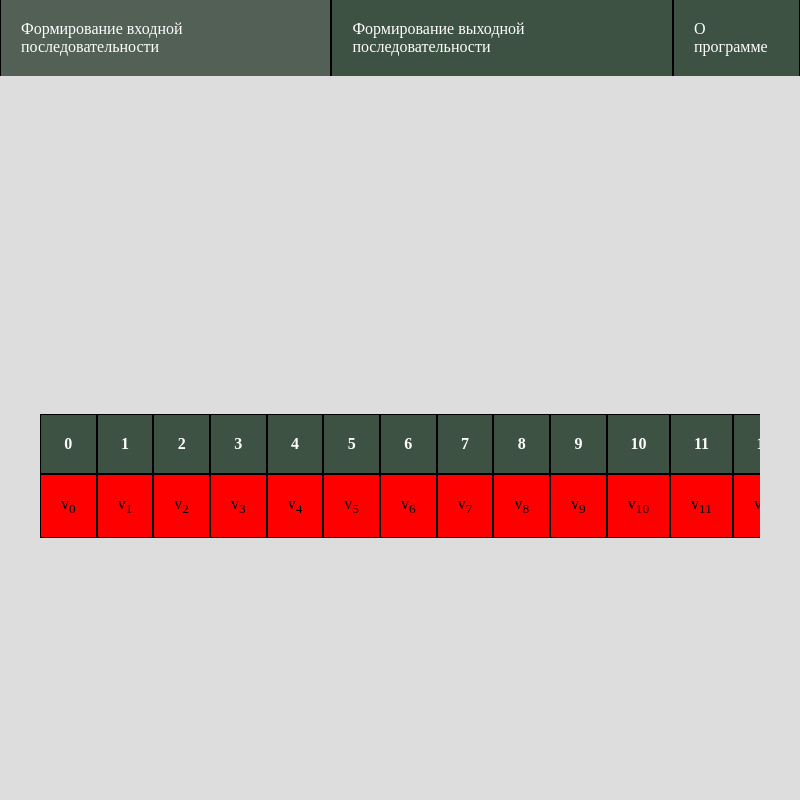
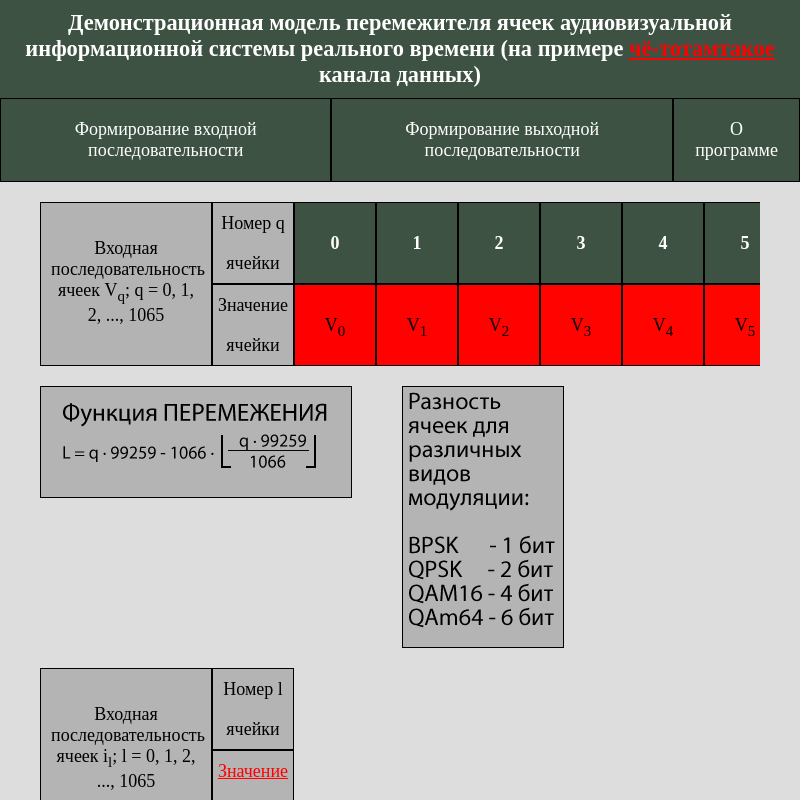
Before and after one commit to geooooo/4evgen-app, an Electron app: page index.html in a window 800 px wide. Both pictures are taken after a click on the item "Формирование входной последовательности". Drawn offline with Linux system fonts and the light colour scheme.

Commit message:
draft realese

```diff
--- a/index.css
+++ b/index.css
@@ -15,6 +15,25 @@ body {
 }
 
 
+body {
+    font-size: 18px;
+}
+
+
+u {
+    color: red;
+}
+
+
+.header {
+    padding: 10px;
+    text-align: center;
+    font-size: 1.4rem;
+    color: white;
+    background-color: #3d5242;
+}
+
+
 .menu {
     display: flex;
     justify-content: center;
@@ -23,11 +42,12 @@ body {
 
 
 .menu__button {
-    border-right: 1px solid black;
-    border-left: 1px solid black;
+    border: 1px solid black;
+    /* border-right: 3px solid black; */
     padding: 20px;
     color: white;
     cursor: pointer;
+    text-align: center;
 }
 
 
@@ -107,9 +127,33 @@ body {
 
 .main {
     display: flex;
-    justify-content: center;
+    flex-direction: column;
     align-items: center;
-    height: 100%;
+}
+
+
+.main > * {
+    margin-top: 20px;
+}
+
+
+.info {
+    display: flex;
+    width: 90%;
+    justify-content: flex-start;
+}
+
+
+.info > img {
+    border: 1px solid black;
+    margin-right: 50px;
+    padding: 5px;
+    background-color: #00000030;
+}
+
+
+.info > img:last-child {
+    margin-right: 0;
 }
 
 
@@ -120,10 +164,33 @@ body {
 }
 
 
+.seq__header {
+    border: 1px solid black;
+    padding: 10px;
+    width: 150px;
+    padding-top: 35px;
+    text-align: center;
+    background-color: #00000030;
+}
+
+
+.seq__number-header,
+.seq__value-header {
+    border: 1px solid black;
+    height: 80px;
+    width: 80px;
+    line-height: 40px;
+    text-align: center;
+    background-color: #00000030;
+}
+
+
 .seq__number,
 .seq__value {
     border: 1px solid black;
-    padding: 20px;
+    height: 80px;
+    width: 80px;
+    line-height: 80px;
     text-align: center;
 }
 
@@ -133,38 +200,3 @@ body {
     color: white;
     background-color: #3d5242;
 }
-
-
-.seq__value_red {
-    background-color: red;
-}
-
-
-.seq__value_orange {
-    background-color: orange;
-}
-
-
-.seq__value_yellow {
-    background-color: yellow;
-}
-
-
-.seq__value_green {
-    background-color: green;
-}
-
-
-.seq__value_lightblue {
-    background-color: lightblue;
-}
-
-
-.seq__value_blue {
-    background-color: blue;
-}
-
-
-.seq__value_purple {
-    background-color: purple;
-}
--- a/index.html
+++ b/index.html
@@ -1,5 +1,5 @@
 <!doctype html>
-<html>
+<html lang="ru">
 
 
     <head>
@@ -13,6 +13,13 @@
 
 
     <body>
+
+        <h1 class="header">
+            <!-- TODO: шо тут написано на фото ??? -->
+            Демонстрационная модель перемежителя ячеек
+            аудиовизуальной информационной системы реального времени
+            (на примере <u>чё-тотамтакое</u> канала данных)
+        </h1>
 
         <ul class="menu">
             <li class="menu__button" id="createSrcSeq">
@@ -41,7 +48,43 @@
         </div>
 
         <div class="main">
-            <div class="seq" id="seq"></div>
+
+            <div class="seq" id="seqSrc">
+                <div class="seq__header">
+                    Входная последовательность ячеек
+                    V<sub>q</sub>; q = 0, 1, 2, ..., 1065
+                </div>
+                <div class="seq__item">
+                    <div class="seq__number-header">
+                        Номер q ячейки
+                    </div>
+                    <div class="seq__value-header">
+                        Значение ячейки
+                    </div>
+                </div>
+            </div>
+
+            <aside class="info">
+                    <img src="img/function.png" alt="Функция перемежения" width="300" height="100">
+                    <img src="img/diff.png" alt="Разность ячеек" width="150" height="250">
+            </aside>
+
+            <div class="seq" id="seqRes">
+                <div class="seq__header">
+                    Входная последовательность ячеек
+                    i<sub>l</sub>; l = 0, 1, 2, ..., 1065
+                </div>
+                <div class="seq__item">
+                    <div class="seq__number-header">
+                        Номер l ячейки
+                    </div>
+                    <div class="seq__value-header">
+                        <!-- TODO: шото другое тут написано -->
+                        <u>Значение ячейки</u>
+                    </div>
+                </div>
+            </div>
+
         </div>
 
     </body>
--- a/index.js
+++ b/index.js
@@ -5,10 +5,12 @@ window.addEventListener("load", function() {
     var showAbout = document.getElementById("showAbout");
     var windowAbout = document.getElementById("windowAbout");
     var closeWindowAbout = document.getElementById("closeWindowAbout");
-    var seq = document.getElementById("seq");
+    var seqSrc = document.getElementById("seqSrc");
+    var seqRes = document.getElementById("seqRes");
 
     var minNumber = 0;
     var maxNumber = 1065;
+    var colorCount = 100;
     var countNumber = maxNumber - minNumber;
 
 
@@ -22,35 +24,81 @@ window.addEventListener("load", function() {
     })
 
 
+    // ультра магическая функция
     createSrcSeq.addEventListener("click", function() {
-        seq.innerHTML = "";
+        // red = "ff0000"; 255 0 0
+        // orange = "ff8800"; 255 136 0
+        // yellow = "ffff00"; 255 255 0
+        // green = "00ff00"; 0 255 0
+        // lightblue = "0088ff"; 0 136 255
+        // blue = "0000ff"; 0 0 255
+        // purple = "8800ff"; 136 0 255
+        var k = 0;
         for (var number = minNumber; number <= maxNumber; number++) {
             var seqNumber = document.createElement("div");
             seqNumber.classList.add("seq__number");
             seqNumber.innerHTML = number;
             var seqValue = document.createElement("div");
+            if (number > maxNumber * 6/7) {
+                var c1 = Math.trunc(maxNumber / 7 / 136 * number) % 255;
+                if (c1 > 136) {
+                    c1 = 136;
+                }
+                var c2 = 0;
+                var c3 = 255;
+                // console.log(number, `rgb(${c1}, ${c2}, ${c3})`);
+            } else if (number > maxNumber * 4/7) {
+                var c1 = 0;
+                var c2 = 136 - (Math.trunc(maxNumber / 7 / 136 * number)) % 136;
+                if (c2 == 1) {
+                    k = 1;
+                }
+                if (k == 1) {
+                    c2 = 0;
+                }
+                var c3 = 255;
+                // console.log(number, `rgb(${c1}, ${c2}, ${c3})`);
+            } else if (number > maxNumber * 3/7) {
+                var c1 = 0;
+                var c2 = 255 - (Math.trunc(maxNumber / 7 / 136) * number) % 255;
+                if (c2 < 136) {
+                    c2 = 255;
+                }
+                var c3 = (Math.trunc(maxNumber / 7 / 255  * number) - 272) * 3;
+                if (c3 > 255) {
+                    c3 = 255;
+                }
+                // console.log(number, `rgb(${c1}, ${c2}, ${c3})`);
+            } else if (number > maxNumber * 2/7) {
+                var c1 = 255 - ((Math.trunc(maxNumber / 7 / 136) * number) - 255);
+                var c2 = 255;
+                var c3 = 0;
+                // console.log(number, `rgb(${c1}, ${c2}, ${c3})`);
+            } else if (number > maxNumber * 1/7) {
+                var c1 = 255;
+                var c2 = Math.trunc(maxNumber / 7 / 136) * number;
+                if (c2 > 255) {
+                    c2 = 255;
+                }
+                var c3 = 0;
+                // console.log(number, `rgb(${c1}, ${c2}, ${c3})`);
+            } else {
+                var c1 = 255;
+                var c2 = Math.trunc(maxNumber / 7 / 136) * number;
+                if (c2 > 136) {
+                    c2 = 136;
+                }
+                var c3 = 0;
+                // console.log(number, `rgb(${c1}, ${c2}, ${c3})`);
+            }
             seqValue.classList.add("seq__value");
-            if (number > maxNumber * 6/7) {
-                seqValue.classList.add("seq__value_purple")
-            } else if (number > maxNumber * 5/7) {
-                seqValue.classList.add("seq__value_blue")
-            } else if (number > maxNumber * 4/7) {
-                seqValue.classList.add("seq__value_lightblue")
-            } else if (number > maxNumber * 3/7) {
-                seqValue.classList.add("seq__value_green")
-            } else if (number > maxNumber * 2/7) {
-                seqValue.classList.add("seq__value_yellow")
-            } else if (number > maxNumber * 1/7) {
-                seqValue.classList.add("seq__value_orange")
-            }  else {
-                seqValue.classList.add("seq__value_red")
-            }
-            seqValue.innerHTML = "v<sub>" + number + "</sub>";
+            seqValue.innerHTML = "V<sub>" + number + "</sub>";
+            seqValue.style = `background-color: rgb(${c1}, ${c2}, ${c3});`;
             var seqItem = document.createElement("div");
             seqItem.classList.add("seq__item");
             seqItem.appendChild(seqNumber);
             seqItem.appendChild(seqValue);
-            seq.appendChild(seqItem);
+            seqSrc.appendChild(seqItem);
         }
     });
 
```
Also changed, not shown: img/diff.png (added), img/function.png (added).
